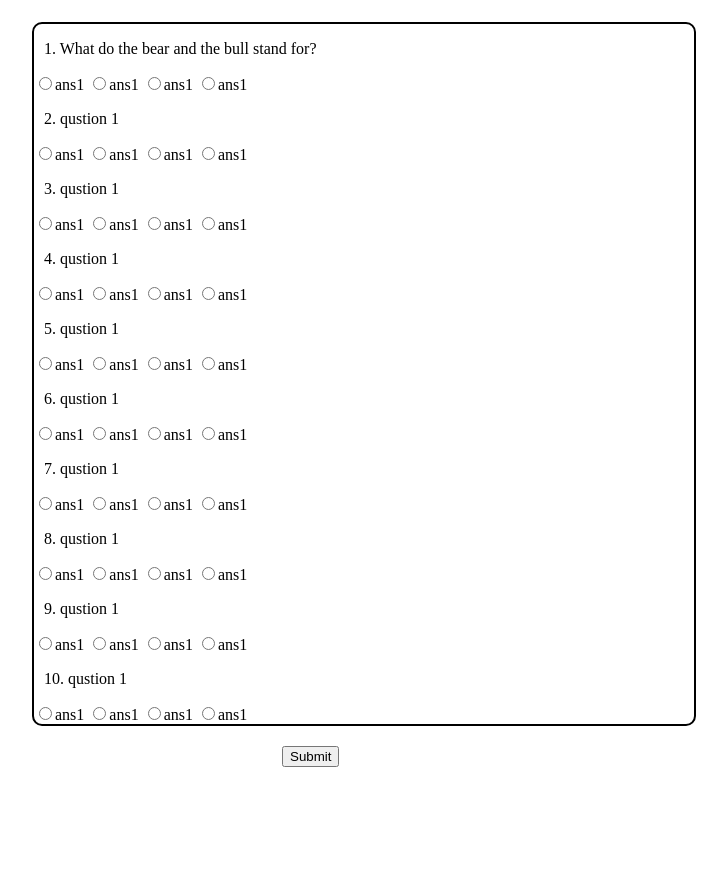
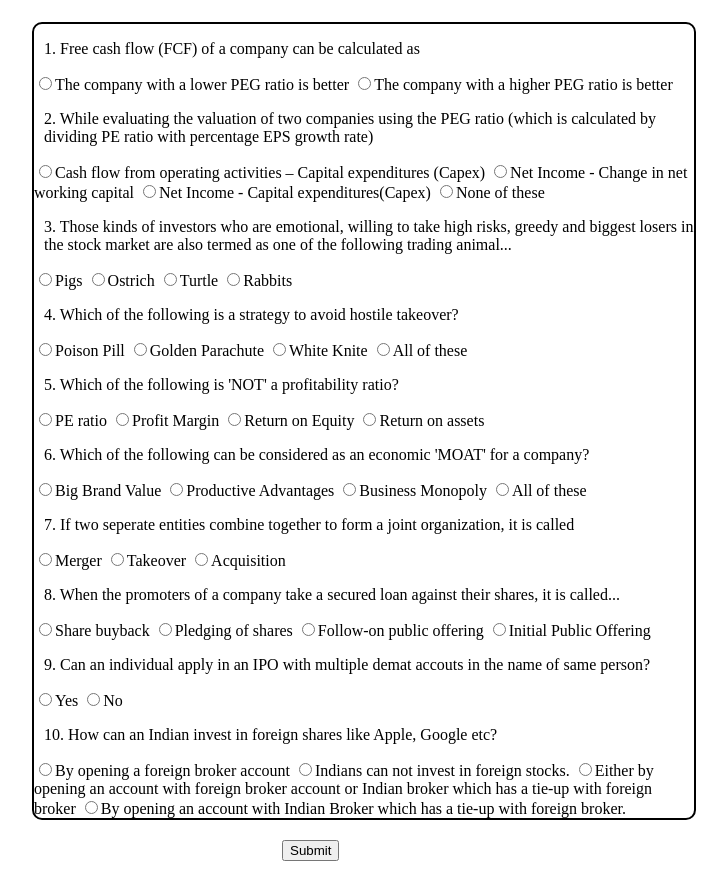
Before and after one commit to Ankur1911/stock-stars, a PHP site: page /expert_valiation_form.php in a window 1280 px wide. Shown: the part 82-971 px from the top of the page, without its empty margins (276-1003 px from the left). Before the commit the page ends 849 px from the top, so only its background shows below. Run offline with PHP 8.4, Linux system fonts and the light colour scheme.

Commit message:
Merge branch 'master' of https://github.com/Ankur1911/stock-stars

```diff
--- a/themes/stock stars/expert_valiation_form.php
+++ b/themes/stock stars/expert_valiation_form.php
@@ -39,65 +39,65 @@
 </div>
     <form>
         <div class="form" id="fem">
-        <p>1. What do the bear and the bull stand for?</p>
-        <input type="radio" name="q1o" value="q1option1">ans1
-        <input type="radio" name="q1o" value="q1option2">ans1
-        <input type="radio" name="q1o" value="q1option3">ans1
-        <input type="radio" name="q1o" value="q1option4">ans1
+        <p>1. Free cash flow (FCF) of a company can be calculated as</p>
+        <input type="radio" name="q1o" value="q1option1">The company with a lower PEG ratio is better
+        <input type="radio" name="q1o" value="q1option2">The company with a higher PEG ratio is better
+        <!-- <input type="radio" name="q1o" value="q1option3">ans1
+        <input type="radio" name="q1o" value="q1option4">ans1 -->
 
-        <p>2. qustion 1</p>
-        <input type="radio" name="q2o" value="q2option1">ans1
-        <input type="radio" name="q2o" value="q2option2">ans1
-        <input type="radio" name="q2o" value="q2option3">ans1
-        <input type="radio" name="q2o" value="q2option4">ans1
+        <p>2. While evaluating the valuation of two companies using the PEG ratio (which is calculated by dividing PE ratio with percentage EPS growth rate)</p>
+        <input type="radio" name="q2o" value="q2option1">Cash flow from operating activities – Capital expenditures (Capex)
+        <input type="radio" name="q2o" value="q2option2">Net Income - Change in net working capital
+        <input type="radio" name="q2o" value="q2option3">Net Income - Capital expenditures(Capex)
+        <input type="radio" name="q2o" value="q2option4">None of these
 
-        <p>3. qustion 1</p>
-        <input type="radio" name="q3o" value="q3option1">ans1
-        <input type="radio" name="q3o" value="q3option2">ans1
-        <input type="radio" name="q3o" value="q3option3">ans1
-        <input type="radio" name="q3o" value="q3option4">ans1
+        <p>3. Those kinds of investors who are emotional, willing to take high risks, greedy and biggest losers in the stock market are also termed as one of the following trading animal...</p>
+        <input type="radio" name="q3o" value="q3option1">Pigs
+        <input type="radio" name="q3o" value="q3option2">Ostrich
+        <input type="radio" name="q3o" value="q3option3">Turtle
+        <input type="radio" name="q3o" value="q3option4">Rabbits
 
-        <p>4. qustion 1</p>
-        <input type="radio" name="q4o" value="q4option1">ans1
-        <input type="radio" name="q4o" value="q4option2">ans1
-        <input type="radio" name="q4o" value="q4option3">ans1
-        <input type="radio" name="q4o" value="q4option4">ans1
+        <p>4. Which of the following is a strategy to avoid hostile takeover?</p>
+        <input type="radio" name="q4o" value="q4option1">Poison Pill
+        <input type="radio" name="q4o" value="q4option2">Golden Parachute
+        <input type="radio" name="q4o" value="q4option3">White Knite
+        <input type="radio" name="q4o" value="q4option4">All of these
 
-        <p>5. qustion 1</p>
-        <input type="radio" name="q5o" value="q5option1">ans1
-        <input type="radio" name="q5o" value="q5option2">ans1
-        <input type="radio" name="q5o" value="q5option3">ans1
-        <input type="radio" name="q5o" value="q5option4">ans1
+        <p>5. Which of the following is 'NOT' a profitability ratio?</p>
+        <input type="radio" name="q5o" value="q5option1">PE ratio
+        <input type="radio" name="q5o" value="q5option2">Profit Margin
+        <input type="radio" name="q5o" value="q5option3">Return on Equity
+        <input type="radio" name="q5o" value="q5option4">Return on assets
 
-        <p>6. qustion 1</p>
-        <input type="radio" name="q6o" value="q6option1">ans1
-        <input type="radio" name="q6o" value="q6option2">ans1
-        <input type="radio" name="q6o" value="q6option3">ans1
-        <input type="radio" name="q6o" value="q6option4">ans1
+        <p>6. Which of the following can be considered as an economic 'MOAT' for a company?</p>
+        <input type="radio" name="q6o" value="q6option1">Big Brand Value
+        <input type="radio" name="q6o" value="q6option2">Productive Advantages
+        <input type="radio" name="q6o" value="q6option3">Business Monopoly
+        <input type="radio" name="q6o" value="q6option4">All of these
 
-        <p>7. qustion 1</p>
-        <input type="radio" name="q7o" value="q7option1">ans1
-        <input type="radio" name="q7o" value="q7option2">ans1
-        <input type="radio" name="q7o" value="q7option3">ans1
-        <input type="radio" name="q7o" value="q7option4">ans1
+        <p>7. If two seperate entities combine together to form a joint organization, it is called</p>
+        <input type="radio" name="q7o" value="q7option1">Merger
+        <input type="radio" name="q7o" value="q7option2">Takeover
+        <input type="radio" name="q7o" value="q7option3">Acquisition
+        <!-- <input type="radio" name="q7o" value="q7option4">ans1 -->
 
-        <p>8. qustion 1</p>
-        <input type="radio" name="q8o" value="q8option1">ans1
-        <input type="radio" name="q8o" value="q8option2">ans1
-        <input type="radio" name="q8o" value="q8option3">ans1
-        <input type="radio" name="q8o" value="q8option4">ans1
+        <p>8. When the promoters of a company take a secured loan against their shares, it is called...</p>
+        <input type="radio" name="q8o" value="q8option1">Share buyback
+        <input type="radio" name="q8o" value="q8option2">Pledging of shares
+        <input type="radio" name="q8o" value="q8option3">Follow-on public offering
+        <input type="radio" name="q8o" value="q8option4">Initial Public Offering
 
-        <p>9. qustion 1</p>
-        <input type="radio" name="q9o" value="q9option1">ans1
-        <input type="radio" name="q9o" value="q9option2">ans1
-        <input type="radio" name="q9o" value="q9option3">ans1
-        <input type="radio" name="q9o" value="q9option4">ans1
+        <p>9. Can an individual apply in an IPO with multiple demat accouts in the name of same person?</p>
+        <input type="radio" name="q9o" value="q9option1">Yes
+        <input type="radio" name="q9o" value="q9option2">No
+        <!-- <input type="radio" name="q9o" value="q9option3">ans1
+        <input type="radio" name="q9o" value="q9option4">ans1 -->
 
-        <p>10. qustion 1</p>
-        <input type="radio" name="q10o" value="q10option1">ans1
-        <input type="radio" name="q10o" value="q10option2">ans1
-        <input type="radio" name="q10o" value="q10option3">ans1
-        <input type="radio" name="q10o" value="q10option4">ans1
+        <p>10. How can an Indian invest in foreign shares like Apple, Google etc?</p>
+        <input type="radio" name="q10o" value="q10option1">By opening a foreign  broker account
+        <input type="radio" name="q10o" value="q10option2">Indians can not invest in foreign stocks.
+        <input type="radio" name="q10o" value="q10option3">Either by opening an account with foreign broker account or Indian broker which has a tie-up with foreign broker
+        <input type="radio" name="q10o" value="q10option4">By opening an account with Indian Broker which has a tie-up with foreign broker.
 
 
     </div>
```
